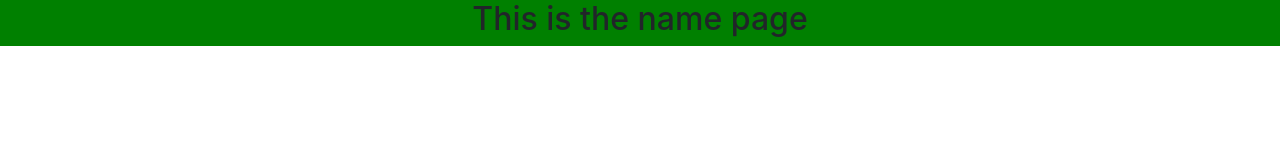
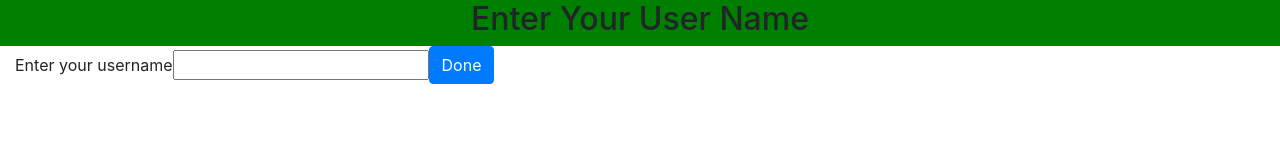
Before and after one commit to maryshk0/reversi, a website: page public/name.html in a window 1280 px wide. Drawn offline with nearby package versions, Linux system fonts and the light colour scheme.

Commit message:
New selections

```diff
--- a/public/name.html
+++ b/public/name.html
@@ -1,10 +1,10 @@
 <!doctype html>
 <html lang="en">
   <head>
-    <!-- Required meta tags -->
     <meta charset="utf-8">
     <meta name="viewport" content="width=device-width, initial-scale=1, shrink-to-fit=no">
 
+    <title>Enter your user name for Reversi</title>
 <style>
   #header-row {
 	  background-image: url("assets/images/green.png");
@@ -13,13 +13,24 @@
     <!-- Bootstrap CSS -->
     <link rel="stylesheet" href="https://stackpath.bootstrapcdn.com/bootstrap/4.4.1/css/bootstrap.min.css" integrity="sha384-Vkoo8x4CGsO3+Hhxv8T/Q5PaXtkKtu6ug5TOeNV6gBiFeWPGFN9MuhOf23Q9Ifjh" crossorigin="anonymous">
 
-    <title>Hello, world!</title>
+
   </head>
   <body>
     <div class="container-fluid text-center">
       <div class="row" id="header-row">
 	      <div class="col">
-		  <h2>This is the name page</h2>
+		  <h2>Enter Your User Name</h2>
+	      </div>
+      </div>
+      <div class='row'>
+	      <div class='col'>
+		      <form class='form-inline'>
+			      <div class='form-group'>
+				      <label>Enter your username</label>
+				      <input placehonder="Enter your user name"></input>
+			      </div>
+			      <button type='submit' class='btn btn-default btn-primary'>Done</button>
+		      </form>
 	      </div>
       </div>
 
```
Also changed, not shown: 1 other file.
